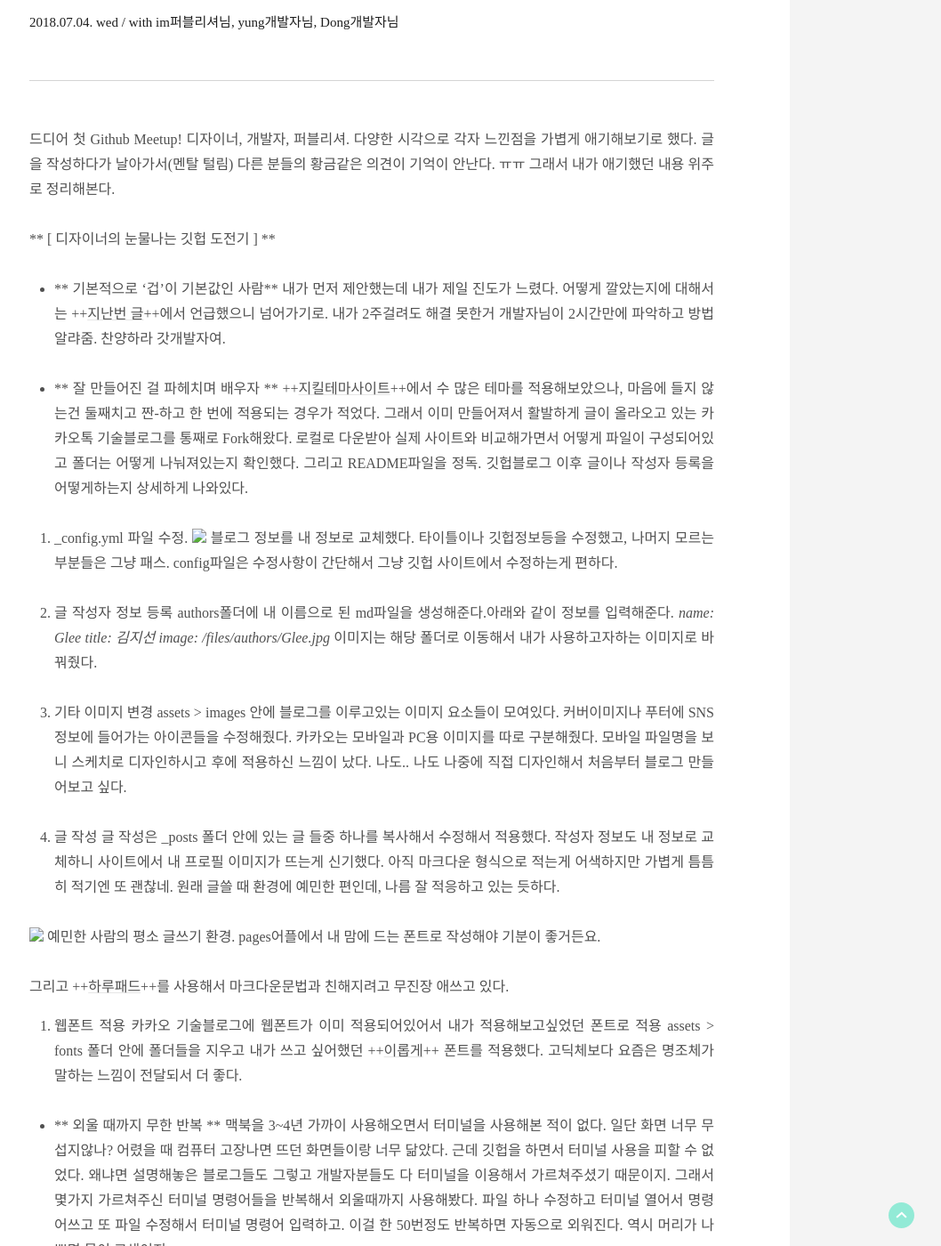
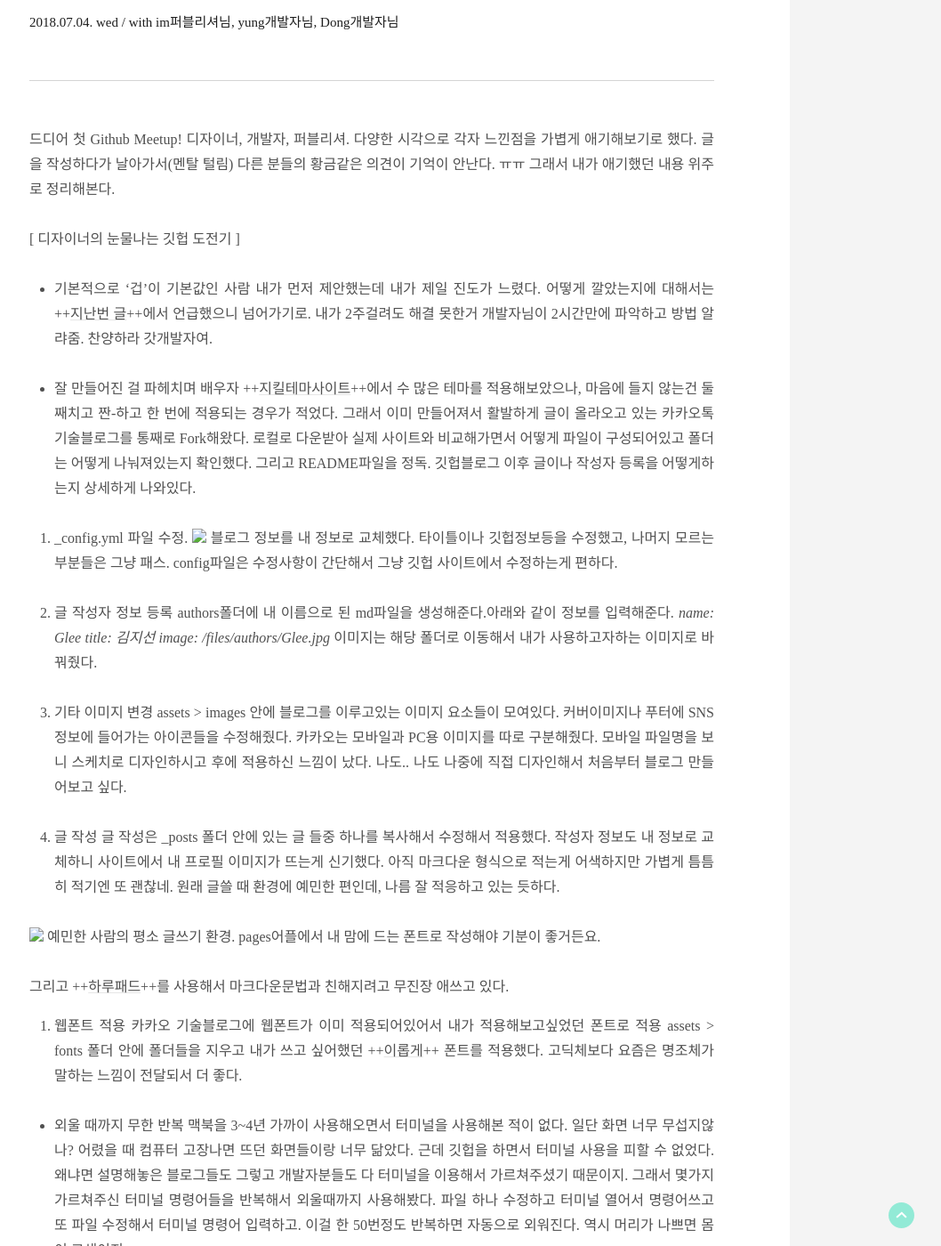
Before and after one commit to eternalglee/eternalglee.github.io, a Jekyll site: the page built from _posts/2018-07-16-meetup-for-github_01.md, in a window 1280 px wide and 1400 px high, scrolled down 566 px. Shown: the whole window at 89% size, without its empty margins (222-1280 px from the left). Built offline with Jekyll 4.4.1, drawn with Linux system fonts in a browser that asks for light colours; some web fonts are replaced; some of the changed text lies outside the part shown.

```diff
--- a/_posts/2018-07-16-meetup-for-github_01.md
+++ b/_posts/2018-07-16-meetup-for-github_01.md
@@ -17,13 +17,13 @@ image: /files/covers/github-meetup-01.jpg
 글을 작성하다가 날아가서(멘탈 털림) 다른 분들의 황금같은 의견이 기억이 안난다. ㅠㅠ
 그래서 내가 애기했던 내용 위주로 정리해본다.
 
-** [ 디자이너의 눈물나는 깃헙 도전기 ] **
-  - ** 기본적으로 '겁'이 기본값인 사람**
+**[ 디자이너의 눈물나는 깃헙 도전기 ]**
+  - **기본적으로 '겁'이 기본값인 사람**
   내가 먼저 제안했는데 내가 제일 진도가 느렸다.
   어떻게 깔았는지에 대해서는 ++[지난번 글](https://eternalglee.github.io/2018/07/10/start_github/)++에서 언급했으니 넘어가기로.
   내가 2주걸려도 해결 못한거 개발자님이 2시간만에 파악하고 방법 알랴줌. 찬양하라 갓개발자여.
 
-  - ** 잘 만들어진 걸 파헤치며 배우자 **
+  - **잘 만들어진 걸 파헤치며 배우자**
   ++[지킬테마사이트](https://jekyllthemes.org/)++에서 수 많은 테마를 적용해보았으나, 마음에 들지 않는건 둘째치고 짠-하고 한 번에 적용되는 경우가 적었다.
   그래서 이미 만들어져서 활발하게 글이 올라오고 있는 카카오톡 기술블로그를 통째로 Fork해왔다.
   로컬로 다운받아 실제 사이트와 비교해가면서 어떻게 파일이 구성되어있고 폴더는 어떻게 나눠져있는지 확인했다. 그리고 README파일을 정독. 깃헙블로그 이후 글이나 작성자 등록을 어떻게하는지 상세하게 나와있다.
@@ -66,7 +66,7 @@ image: /files/covers/github-meetup-01.jpg
   고딕체보다 요즘은 명조체가 말하는 느낌이 전달되서 더 좋다.
 
 
- - ** 외울 때까지 무한 반복 **
+ - **외울 때까지 무한 반복**
   맥북을 3~4년 가까이 사용해오면서 터미널을 사용해본 적이 없다.
   일단 화면 너무 무섭지않나? 어렸을 때 컴퓨터 고장나면 뜨던 화면들이랑 너무 닮았다.
   근데 깃헙을 하면서 터미널 사용을 피할 수 없었다.
@@ -95,7 +95,7 @@ image: /files/covers/github-meetup-01.jpg
 
 
 
-  다음주에 해보고 싶은 것.
+  **다음주에 해보고 싶은 것**
   1. tags영역 공부. 몇번 건들여봤는데 자꾸 에러가나서 좀 더 깊이 알아봐야할 것 같다.
   2. 댓글기능 추가하기
   3. 글 몇개 더 적어보기
```
